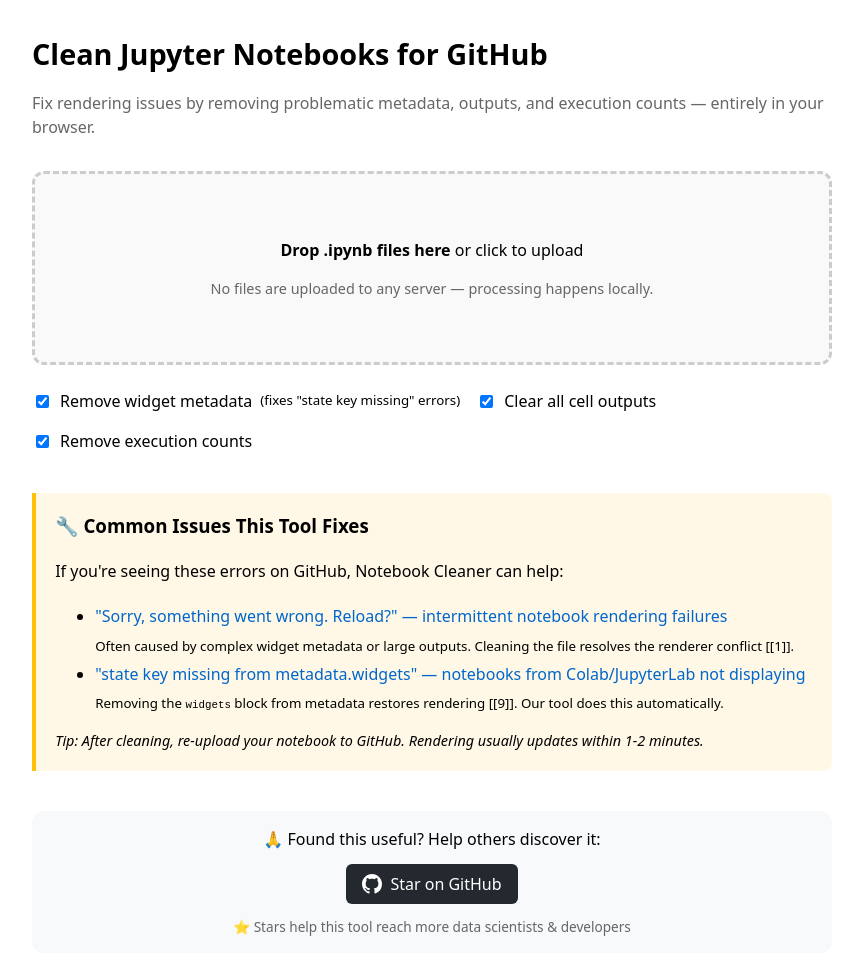
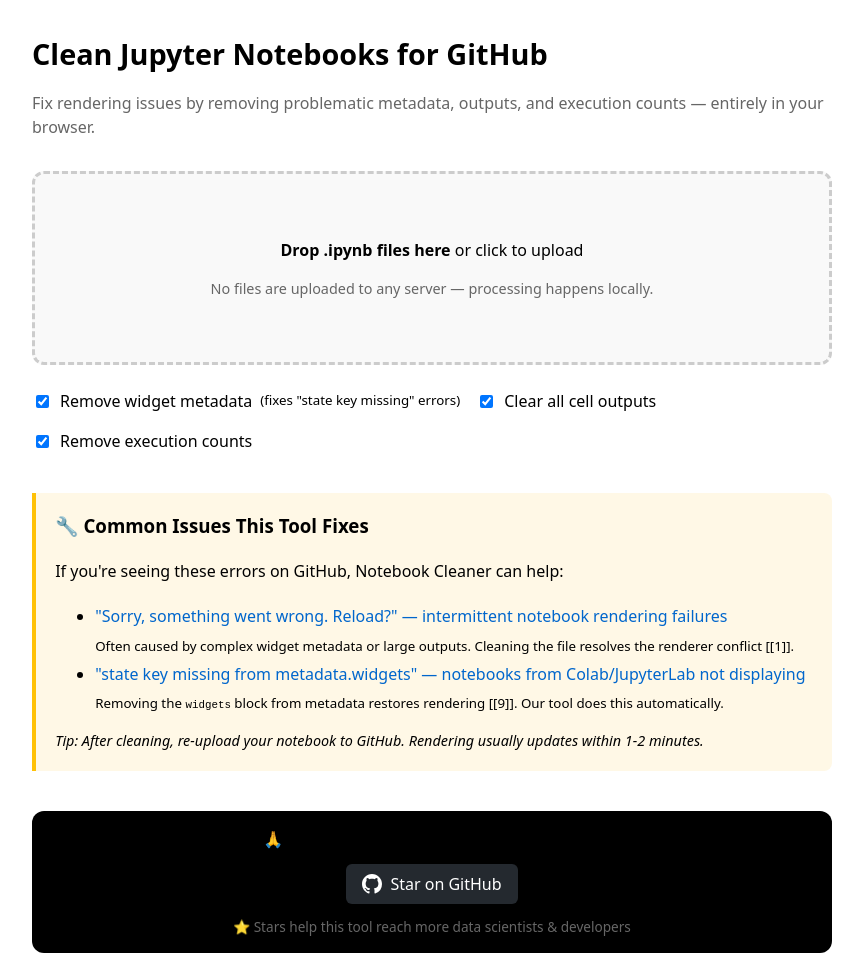
Before and after one commit to AtulDeshpande09/nb-cleaner, a plain HTML site: page index.html in a window 1280 px wide. Shown: the top 956 px of the page, without its empty margins (208-1071 px from the left). Drawn offline with Linux system fonts and the light colour scheme.

Commit message:
Update index.html

```diff
--- a/index.html
+++ b/index.html
@@ -151,7 +151,7 @@
   <a id="download-link" style="display:none;margin:1rem 0;padding:0.6rem 1.2rem;background:#0066cc;color:white;border-radius:6px;text-decoration:none" download>⬇️ Download Cleaned Notebook</a>
 
 <!-- GitHub Star CTA -->
-<div style="text-align:center;margin:2.5rem 0;padding:1rem;background:var(--bg-soft, #f8f9fa);border-radius:12px">
+<div style="text-align:center;margin:2.5rem 0;padding:1rem;background:var(--bg-soft, #000000);border-radius:12px">
   <p style="margin:0 0 0.8rem;font-weight:500">
     🙏 Found this useful? Help others discover it:
   </p>
```
